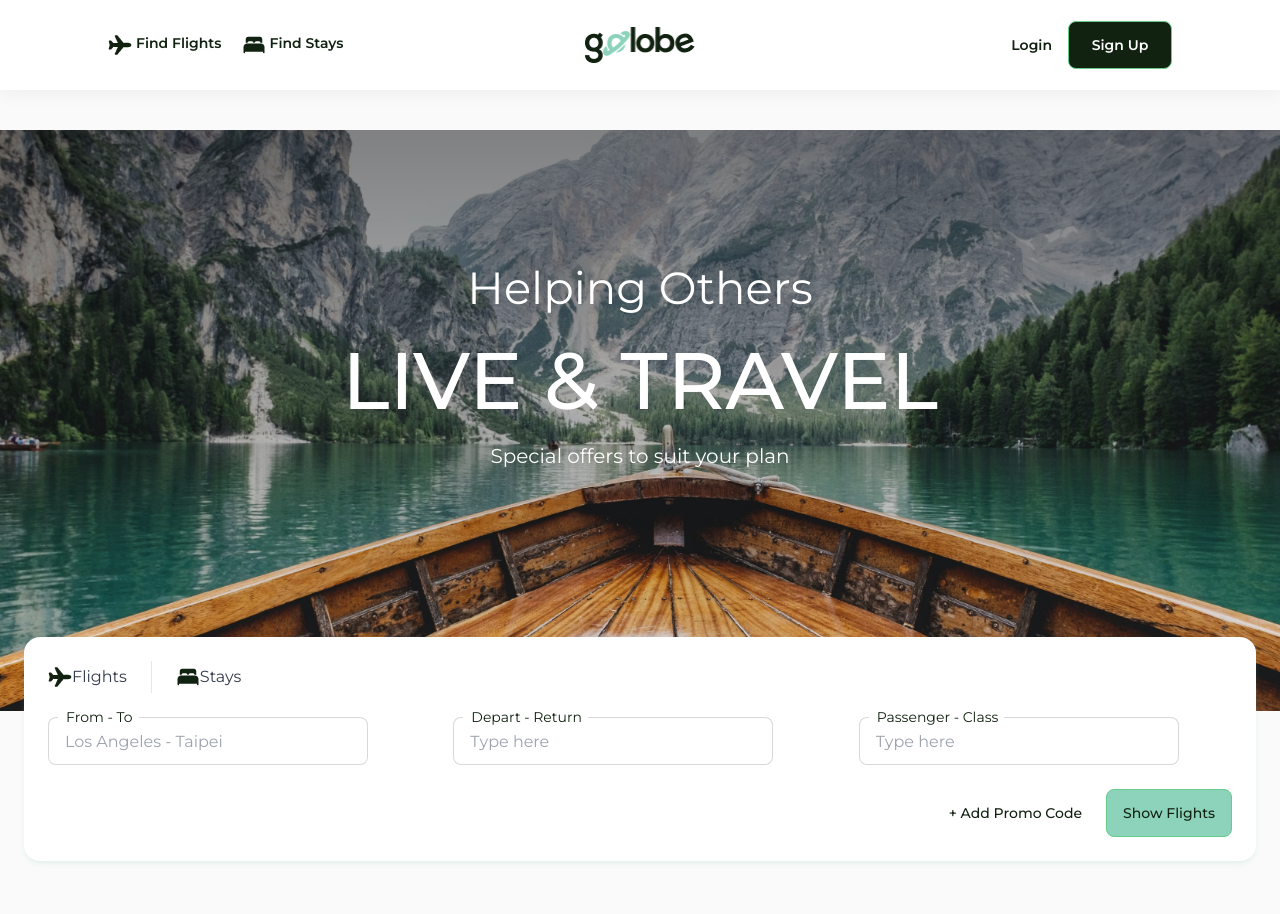
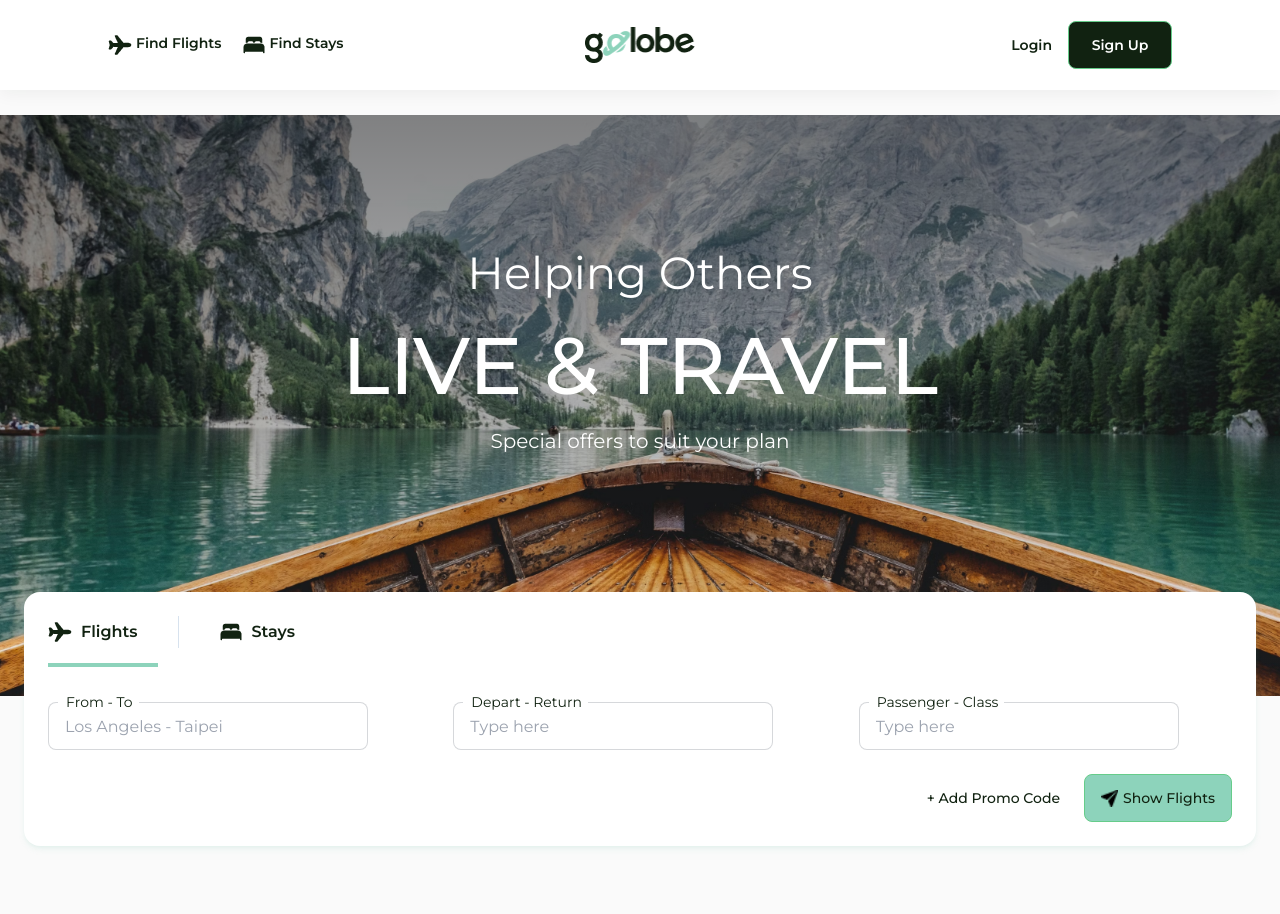
Before and after one commit to kingkwongsta/Golobe-Travel-Agency, a Next.js app: page / in a window 1280 px wide. Shown: the top 914 px of the page. Built offline with nearby package versions, Linux system fonts and the light colour scheme.

Commit message:
search bar font and padding cleanup

```diff
--- a/src/components/search/searchbar.jsx
+++ b/src/components/search/searchbar.jsx
@@ -3,10 +3,11 @@ import Image from "next/image";
 import airplane from "./../../../public/airplane.png";
 import stays from "./../../../public/bed.png";
 import cover from "./../../../public/landing-page-searchbar.avif";
+import send from "./../../../public/img/send.png";
 
 export default function SearchBar() {
   return (
-    <div className="mt-[40px] mb-[180px] mx-[80px]">
+    <div className="mt-[25px] mb-[140px] mx-[80px]">
       <div className="relative lg:min-w-[1380px] max-h-[581px] flex justify-center">
         <Image
           className="rounded-[24px] flex-shrink-0 min-w-full max-w-full object-cover"
@@ -32,17 +33,35 @@ export default function SearchBar() {
           {/* SEARCH COMPONENTS */}
           <div className="m-[24px]">
             {/*-------- FLIGHTS OR STAY --------*/}
-            <div className="top-icons flex flex-row items-center gap-6 my-6">
+            <div className="top-icons flex flex-row items-center gap-6">
               <div className="flex flex-row">
-                <Image src={airplane} height={24} width={24} alt="airplane" />
-                <span>Flights</span>
+                <Image
+                  className="mr-[9px]"
+                  src={airplane}
+                  height={24}
+                  width={24}
+                  alt="airplane"
+                />
+                <span className="font-[600] text-[16px] text-[#112211]">
+                  Flights
+                </span>
               </div>
-              <div className="vertical-line border-l-[1px] h-8"></div>
+              <div className="vertical-line border-l-[1px] h-8 mx-[16px] border-[#D7E2EE]"></div>
               <div className="flex flex-row">
-                <Image src={stays} height={24} width={24} alt="airplane" />
-                <span>Stays</span>
+                <Image
+                  className="mr-[9px]"
+                  src={stays}
+                  height={24}
+                  width={24}
+                  alt="airplane"
+                />
+                <span className="font-[600] text-[16px] text-[#112211]">
+                  Stays
+                </span>
               </div>
             </div>
+            {/* Horizontal Line */}
+            <hr className="max-w-[110px] mt-[15px] mb-[35px] border-[2px] border-[#8DD3BB]"></hr>
             {/*-------- TRAVEL INPUT --------*/}
             <div className="input-section flex gap-8 my-6">
               <div className="from-input relative flex-1">
@@ -88,6 +107,13 @@ export default function SearchBar() {
                 + Add Promo Code
               </p>
               <button className="btn btn-primary font-[500] text-[14px] text-[#112211] max-h-[48px] capitalize bg-[#8DD3BB]">
+                <Image
+                  className="mr-[5px]"
+                  src={send}
+                  width={17}
+                  height={17}
+                  alt="send"
+                />
                 Show Flights
               </button>
             </div>
--- a/src/styles/globals.css
+++ b/src/styles/globals.css
@@ -7,7 +7,7 @@
   position: absolute;
   height: 100%;
   width: 100%;
-  border-radius: 0px 0px 24px 24px;
+  border-radius: 24px 24px 24px 24px;
   background: linear-gradient(
     360deg,
     rgba(0, 0, 0, 0) 0%,
```
Also changed, not shown: public/img/send.png (added).
